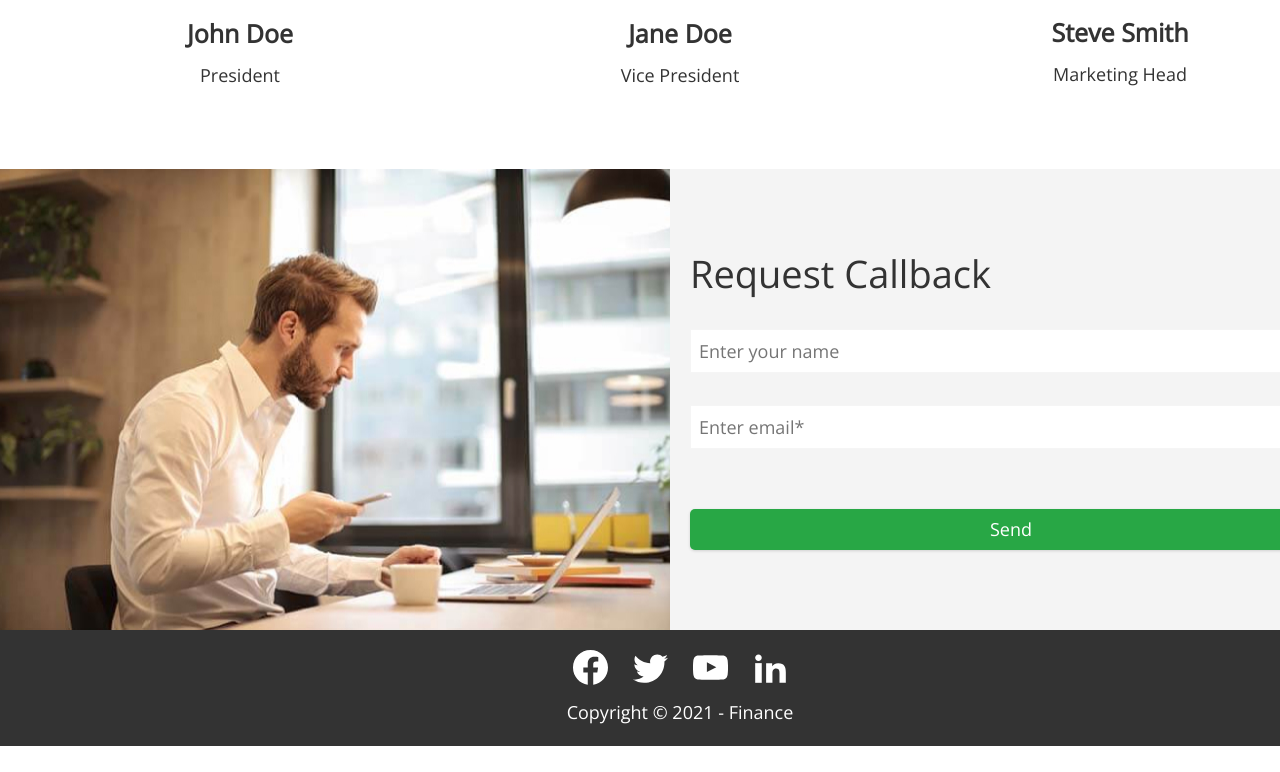
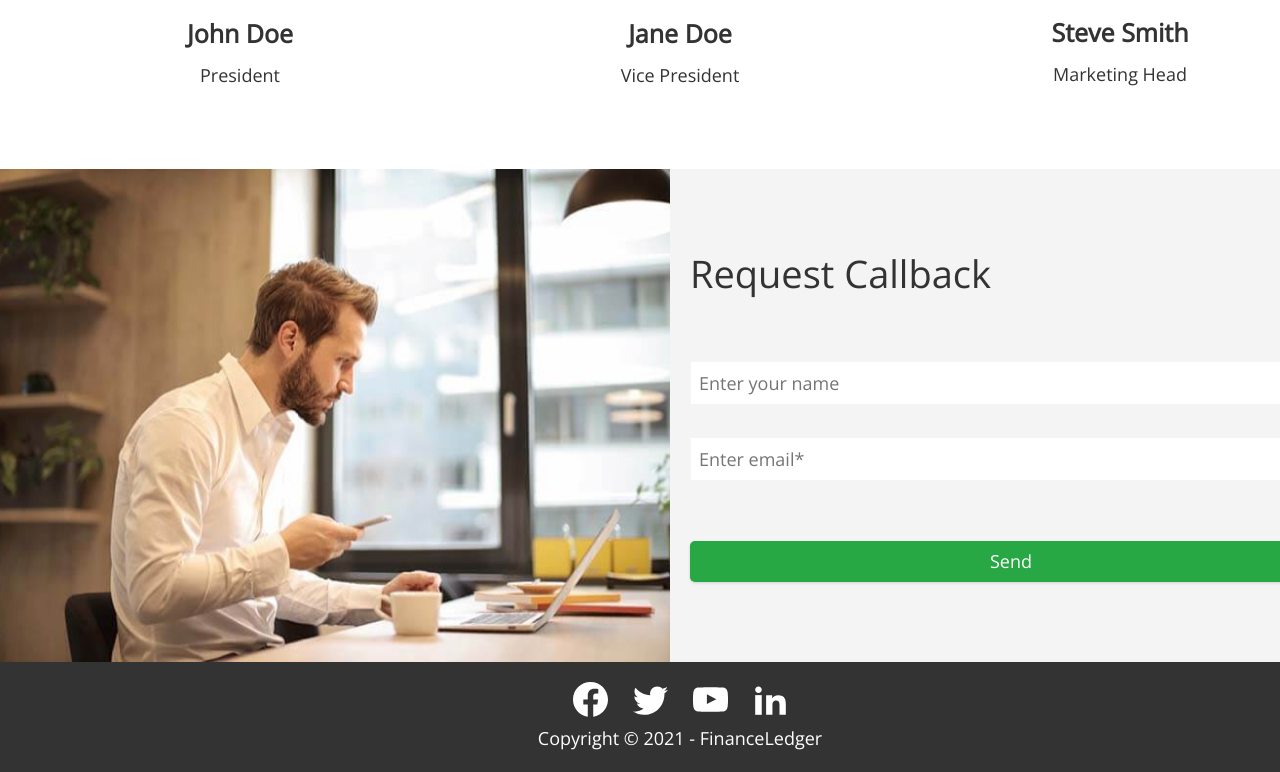
Before and after one commit to NikitaSalnykov/finance-ledger, a plain HTML site: page index.html in a window 1280 px wide. Shown: the part 3166-3938 px from the top of the page. Before the commit the page ends 3912 px from the top, so only its background shows below. Drawn offline with nearby package versions, Linux system fonts and the light colour scheme.

Commit message:
fix form

```diff
--- a/css/style.css
+++ b/css/style.css
@@ -331,10 +331,7 @@ line-height: calc(28/18);
 padding-left: 8px;
 color: #808080;
 }
-
-.input-callback + .input-callback {
-  margin-top: 32px;
-}
+.input-callback{margin-top: 32px;}
 .button-callback{
   min-width: 642px;
 
@@ -376,13 +373,11 @@ text-align: center;
   justify-content: center;
 }
 .footer-container .text {
-  margin-top: 6px;
 }
 
 .sns-icon {
   fill: #ffffff;
   transition: var(--transition-duration) var(--transition-timing-function);
-
 }
 
 .sns-icon:hover, .sns-icon:focus {
--- a/index.html
+++ b/index.html
@@ -220,9 +220,15 @@
       <img src="./img/callback.jpg" width="670px" alt="">
       <div class="callback-info-container">
         <h2 class="title">Request Callback</h2>
-        <input id="contact" class="input-callback" type="text" placeholder="Enter your name">
-        <input class="input-callback" type="text" placeholder="Enter email*">
-        <button type="button" class="button-green button-callback">Send</button>
+        <form class="form-callback">
+          <label>
+            <input id="contact" class="input-callback" type="text" placeholder="Enter your name">
+          </label>
+          <label>
+            <input class="input-callback input-callback-m" type="text" placeholder="Enter email*">
+          </label>
+          <button type="button" class="button-green button-callback">Send</button>
+        </form>
       </div>
     </div>
   </section>
@@ -259,7 +265,7 @@
           </a>
         </li>
       </ul>
-      <p class="text">Copyright &copy 2021 - Finance</p>
+      <p class="text">Copyright &copy 2021 - FinanceLedger</p>
     </div>
   </footer>
 
```
